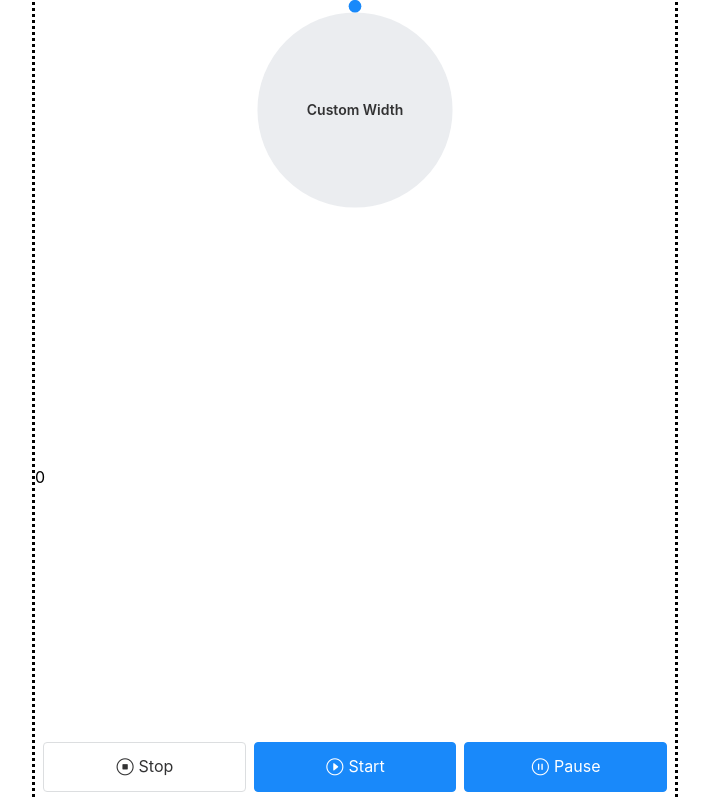
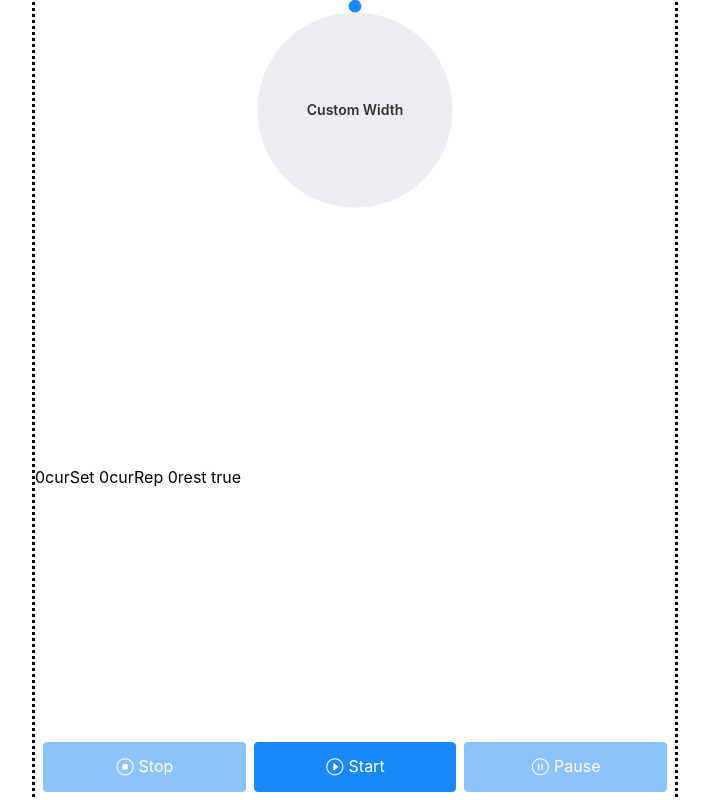
Before and after one commit to d-kuznetsov/wpb, a Vue app: page / in a window 1280 px wide. Shown: the whole page, without its empty margins (285-994 px from the left). Built offline with nearby package versions, Linux system fonts and the light colour scheme.

Commit message:
add disabled buttons

```diff
--- a/src/App.vue
+++ b/src/App.vue
@@ -1,5 +1,5 @@
 <script>
-import { ref, watch } from 'vue';
+import { ref, computed, reactive, watch } from 'vue';
 import settings from './lib/settings';
 import { ExserciseIterator } from './lib';
 import Circle from './components/progress/Circle.vue';
@@ -16,24 +16,33 @@ export default {
       tick.value++;
     };
 
-    let lock = true;
-    const toggleLock = () => {
-      lock = !lock;
+    const ei = reactive(new ExserciseIterator(settings.sets));
+    const currentRate = ref(0);
+
+    const currentState = ref('init');
+    const onStop = () => {
+      currentState.value = 'init';
+      ei.reset();
+      currentRate.value = 0;
     };
+    const onStart = () => {
+      currentState.value = 'run';
+    };
+    const onPause = () => {
+      currentState.value = 'pause';
+    };
+    let lock = computed(() => {
+      return currentState.value !== 'run';
+    });
+
     setInterval(() => {
-      if (!lock) {
+      if (!lock.value) {
         incrementTick();
       }
     }, settings.tick);
 
-    const onPause = () => {
-      toggleLock();
-    };
+    const rate = 100;
 
-    const ei = new ExserciseIterator(settings.sets);
-
-    const rate = 100;
-    const currentRate = ref(0);
     const getRateStep = (sec) => {
       return (rate * settings.tick) / sec;
     };
@@ -44,7 +53,8 @@ export default {
       if (currentRate.value > rate) {
         const it = ei.next();
         if (it.done) {
-          toggleLock();
+          //toggleLock();
+          currentState.value = 'init';
           return;
         }
         rateStep = getRateStep(it.value);
@@ -53,10 +63,13 @@ export default {
     });
 
     return {
-      toggleLock,
+      onStop,
+      onStart,
       onPause,
       rate,
       currentRate,
+      currentState,
+      ei,
     };
   },
 };
@@ -65,9 +78,13 @@ export default {
 <template>
   <div class="App">
     <Circle :rate="rate" :current-rate="currentRate" />
-    {{ currentRate }}
-    <ControlPanel @pause="onPause" />
-    {{ tick }}
+    <div>
+      <span> {{ currentRate }}</span>
+      <span>curSet {{ ei.curSet }}</span>
+      <span>curRep {{ ei.curRep }}</span>
+      <span>rest {{ ei.rest }}</span>
+    </div>
+    <ControlPanel :state="currentState" @stop="onStop" @start="onStart" @pause="onPause" />
   </div>
 </template>
 <style lang="postcss">
--- a/src/components/ControlPanel.vue
+++ b/src/components/ControlPanel.vue
@@ -1,15 +1,31 @@
 <script>
-//import { ref } from 'vue';
+import { ref } from 'vue';
 import { Col, Row, Button } from 'vant';
+import { computed } from '@vue/reactivity';
 
 export default {
+  props: {
+    state: {
+      type: String,
+    },
+  },
   emits: ['stop', 'start', 'pause'],
   components: {
     Row,
     Column: Col,
     Btn: Button,
   },
-  setup(_, { emit }) {
+  setup(props, { emit }) {
+    const stopBtnDisabled = computed(() => {
+      return props.state === 'init';
+    });
+    const startBtnDisabled = computed(() => {
+      return props.state === 'run';
+    });
+    const pauseBtnDisabled = computed(() => {
+      return props.state !== 'run';
+    });
+
     const onStopClick = () => {
       emit('stop');
     };
@@ -20,6 +36,9 @@ export default {
       emit('pause');
     };
     return {
+      stopBtnDisabled,
+      startBtnDisabled,
+      pauseBtnDisabled,
       onStopClick,
       onStartClick,
       onPauseClick,
@@ -32,13 +51,34 @@ export default {
   <div class="ControlPanel">
     <Row gutter="8">
       <Column span="8">
-        <Btn icon="stop-circle-o" size="large">Stop</Btn>
+        <Btn
+          icon="stop-circle-o"
+          type="primary"
+          size="large"
+          :disabled="stopBtnDisabled"
+          @click="onStopClick"
+          >Stop</Btn
+        >
       </Column>
       <Column span="8">
-        <Btn icon="play-circle-o" type="primary" size="large">Start</Btn>
+        <Btn
+          icon="play-circle-o"
+          type="primary"
+          size="large"
+          :disabled="startBtnDisabled"
+          @click="onStartClick"
+          >Start</Btn
+        >
       </Column>
       <Column span="8">
-        <Btn icon="pause-circle-o" type="primary" size="large" @click="onPauseClick">Pause</Btn>
+        <Btn
+          icon="pause-circle-o"
+          type="primary"
+          size="large"
+          :disabled="pauseBtnDisabled"
+          @click="onPauseClick"
+          >Pause</Btn
+        >
       </Column>
     </Row>
   </div>
--- a/src/lib/index.js
+++ b/src/lib/index.js
@@ -29,4 +29,9 @@ export class ExserciseIterator {
       done: true,
     };
   }
+  reset() {
+    this.curSet = 0;
+    this.curRep = 0;
+    this.rest = false;
+  }
 }
```
